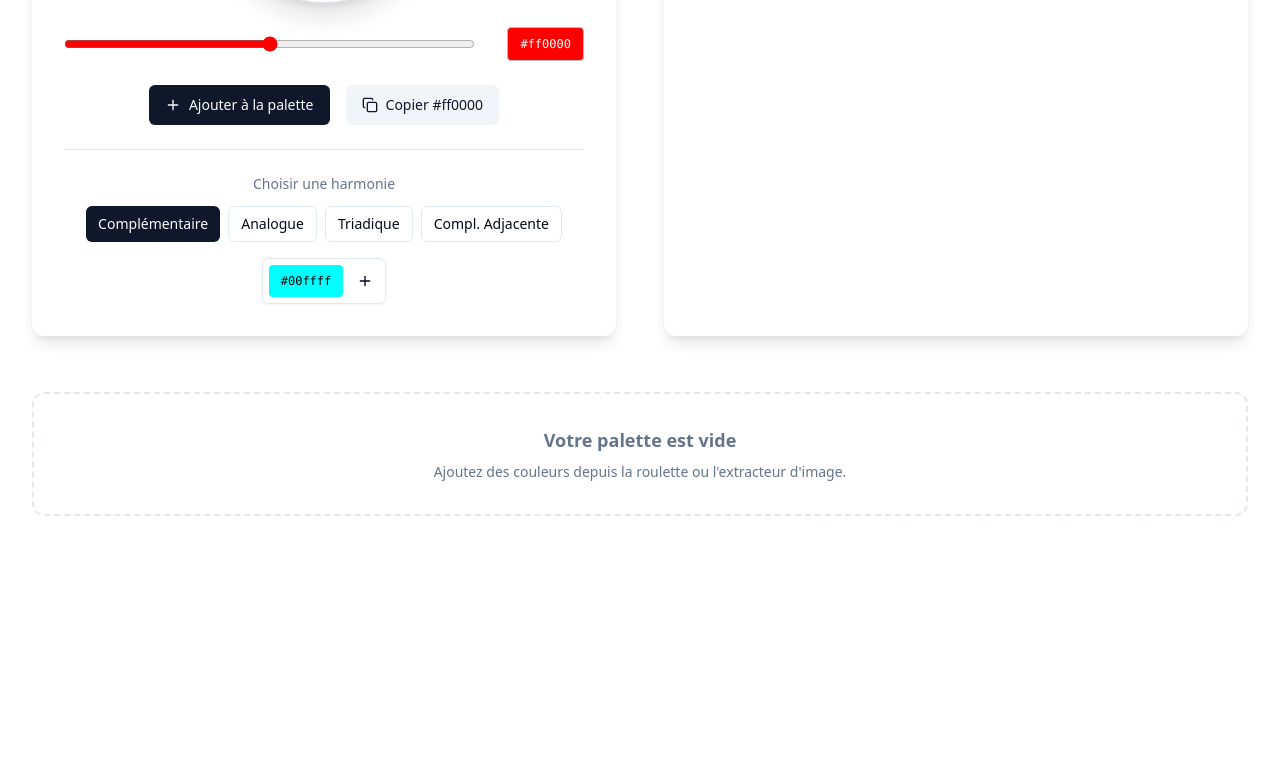
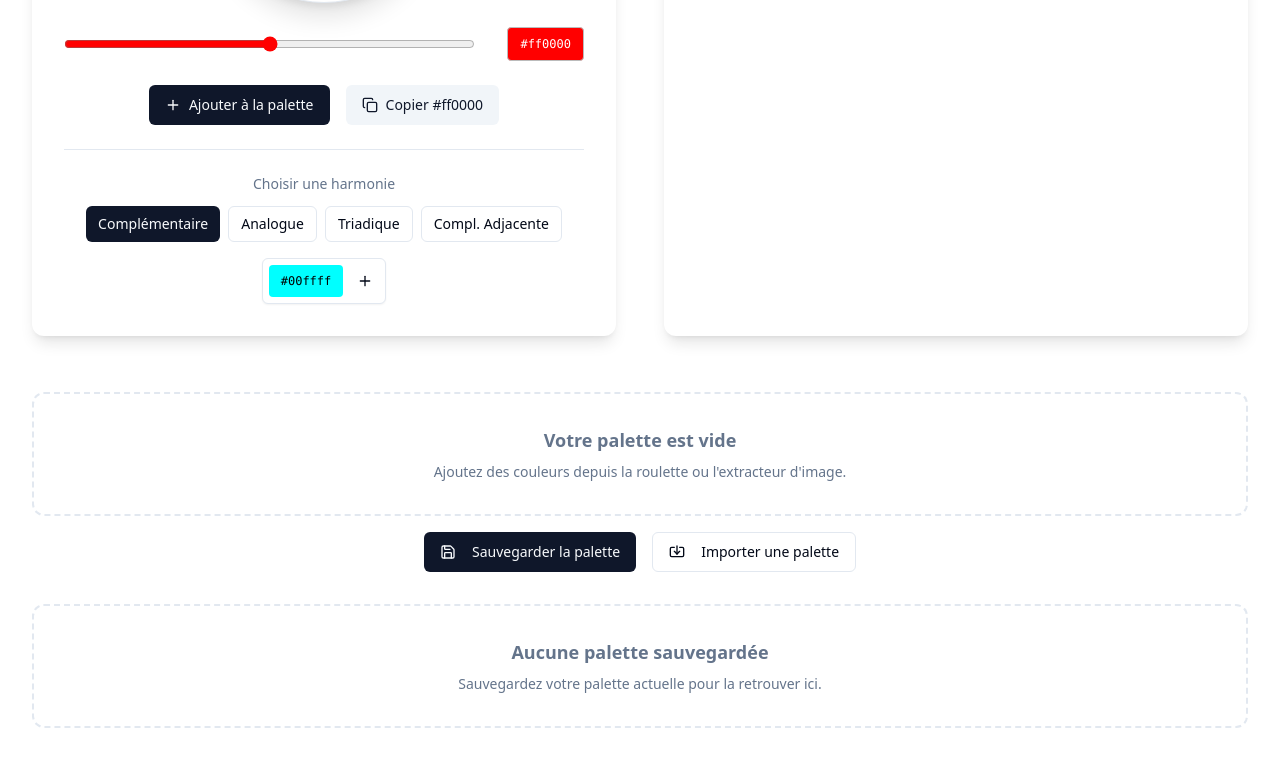
Before and after one commit to Zendaya-tech/chroma-palettes-extract, a React (Vite) app: page / in a window 1280 px wide. Shown: the part 421-1188 px from the top of the page. Before the commit the page ends 977 px from the top, so only its background shows below. Built offline with nearby package versions, Linux system fonts and the light colour scheme.

Commit message:
feat: Add palette saving and loading features
Adds functionality to save, delete, export, and import color palettes.

```diff
--- /dev/null
+++ b/src/components/SavedPalettes.tsx
@@ -0,0 +1,66 @@
+
+import React from 'react';
+import { Trash2 as TrashIcon } from 'lucide-react';
+import { Button } from '@/components/ui/button';
+
+export type SavedPalette = {
+  id: string;
+  name: string;
+  colors: string[];
+};
+
+interface SavedPalettesProps {
+  palettes: SavedPalette[];
+  onLoad: (colors: string[]) => void;
+  onDelete: (id: string) => void;
+  onExport: (palette: SavedPalette) => void;
+}
+
+export default function SavedPalettes({ palettes, onLoad, onDelete, onExport }: SavedPalettesProps) {
+  if (palettes.length === 0) {
+    return (
+      <div className="w-full text-center p-8 border-2 border-dashed rounded-xl mt-8 animate-fade-in">
+        <h2 className="text-lg font-semibold text-muted-foreground">Aucune palette sauvegardée</h2>
+        <p className="text-sm text-muted-foreground mt-2">
+          Sauvegardez votre palette actuelle pour la retrouver ici.
+        </p>
+      </div>
+    );
+  }
+
+  return (
+    <div className="w-full flex flex-col items-center mt-8 animate-fade-in">
+      <h2 className="text-xl font-bold mb-4">Mes Palettes Sauvegardées</h2>
+      <div className="w-full space-y-4">
+        {palettes.map((p) => (
+          <div key={p.id} className="bg-card p-4 rounded-xl shadow-lg border">
+            <div className="flex justify-between items-center mb-3 flex-wrap gap-2">
+              <h3 className="font-semibold">{p.name}</h3>
+              <div className="flex gap-2 items-center">
+                <Button variant="outline" size="sm" onClick={() => onExport(p)}>
+                  Exporter
+                </Button>
+                <Button variant="secondary" size="sm" onClick={() => onLoad(p.colors)}>
+                  Charger
+                </Button>
+                <Button variant="destructive" size="icon" onClick={() => onDelete(p.id)} title="Supprimer la palette">
+                  <TrashIcon size={16} />
+                </Button>
+              </div>
+            </div>
+            <div className="flex flex-wrap gap-2">
+              {p.colors.map((hex, index) => (
+                <div
+                  key={`${hex}-${index}`}
+                  className="h-8 rounded border flex-grow min-w-[50px]"
+                  style={{ backgroundColor: hex }}
+                  title={hex}
+                />
+              ))}
+            </div>
+          </div>
+        ))}
+      </div>
+    </div>
+  );
+}
--- /dev/null
+++ b/src/hooks/useLocalStorage.ts
@@ -0,0 +1,33 @@
+
+import { useState } from 'react';
+
+function useLocalStorage<T>(key: string, initialValue: T): [T, (value: T | ((val: T) => T)) => void] {
+  const [storedValue, setStoredValue] = useState<T>(() => {
+    if (typeof window === 'undefined') {
+      return initialValue;
+    }
+    try {
+      const item = window.localStorage.getItem(key);
+      return item ? JSON.parse(item) : initialValue;
+    } catch (error) {
+      console.log(error);
+      return initialValue;
+    }
+  });
+
+  const setValue = (value: T | ((val: T) => T)) => {
+    try {
+      const valueToStore = value instanceof Function ? value(storedValue) : value;
+      setStoredValue(valueToStore);
+      if (typeof window !== 'undefined') {
+        window.localStorage.setItem(key, JSON.stringify(valueToStore));
+      }
+    } catch (error) {
+      console.log(error);
+    }
+  };
+
+  return [storedValue, setValue];
+}
+
+export default useLocalStorage;
--- a/src/pages/Index.tsx
+++ b/src/pages/Index.tsx
@@ -1,12 +1,32 @@
 
-import React, { useState } from "react";
+import React, { useState, useRef } from "react";
 import RouletteChromatique from "@/components/RouletteChromatique";
 import ExtractionCouleursImage from "@/components/ExtractionCouleursImage";
 import MaPalette from "@/components/MaPalette";
 import { toast } from "@/hooks/use-toast";
+import SavedPalettes, { SavedPalette } from "@/components/SavedPalettes";
+import useLocalStorage from "@/hooks/useLocalStorage";
+import { Button } from "@/components/ui/button";
+import {
+  Dialog,
+  DialogContent,
+  DialogHeader,
+  DialogTitle,
+  DialogDescription,
+  DialogFooter,
+  DialogClose,
+} from "@/components/ui/dialog";
+import { Input } from "@/components/ui/input";
+import { Label } from "@/components/ui/label";
+import { Save as SaveIcon, Import as ImportIcon } from "lucide-react";
 
 const Index = () => {
   const [palette, setPalette] = useState<string[]>([]);
+  const [savedPalettes, setSavedPalettes] = useLocalStorage<SavedPalette[]>("saved-palettes", []);
+
+  const [isSaveDialogOpen, setIsSaveDialogOpen] = useState(false);
+  const [newPaletteName, setNewPaletteName] = useState("");
+  const fileInputRef = useRef<HTMLInputElement>(null);
 
   function addColorToPalette(hex: string) {
     setPalette((pal) => {
@@ -23,7 +43,6 @@ const Index = () => {
         return pal;
       }
       toast({ title: "Couleur ajoutée", description: hex });
-      // On ajoute au début pour voir la couleur la plus récente en premier
       return [hex, ...pal];
     });
   }
@@ -41,6 +60,95 @@ const Index = () => {
     });
   }
 
+  function handleSavePalette() {
+    if (!newPaletteName.trim()) {
+      toast({ title: "Nom requis", description: "Veuillez donner un nom à votre palette.", variant: "destructive" });
+      return;
+    }
+    if (palette.length === 0) {
+      toast({ title: "Palette vide", description: "Ajoutez des couleurs avant de sauvegarder.", variant: "destructive" });
+      setIsSaveDialogOpen(false);
+      return;
+    }
+    const newPalette: SavedPalette = {
+      id: Date.now().toString(),
+      name: newPaletteName.trim(),
+      colors: palette,
+    };
+    setSavedPalettes([...savedPalettes, newPalette]);
+    setNewPaletteName("");
+    setIsSaveDialogOpen(false);
+    toast({ title: "Palette sauvegardée", description: `La palette "${newPalette.name}" a été enregistrée.` });
+  }
+
+  function handleLoadPalette(colors: string[]) {
+    setPalette(colors);
+    toast({ title: "Palette chargée", description: "La palette a été chargée dans l'éditeur." });
+  }
+
+  function handleDeletePalette(id: string) {
+    setSavedPalettes(savedPalettes.filter((p) => p.id !== id));
+    toast({ title: "Palette supprimée", variant: 'default' });
+  }
+
+  function handleExportPalette(paletteToExport: SavedPalette) {
+    const dataStr = "data:text/json;charset=utf-8," + encodeURIComponent(JSON.stringify(paletteToExport.colors, null, 2));
+    const downloadAnchorNode = document.createElement('a');
+    downloadAnchorNode.setAttribute("href", dataStr);
+    downloadAnchorNode.setAttribute("download", `${paletteToExport.name.replace(/\s+/g, '_')}.json`);
+    document.body.appendChild(downloadAnchorNode);
+    downloadAnchorNode.click();
+    downloadAnchorNode.remove();
+    toast({ title: "Palette exportée", description: `Fichier ${paletteToExport.name}.json téléchargé.` });
+  }
+
+  const handleImportClick = () => {
+    fileInputRef.current?.click();
+  };
+
+  function handleImportPalette(event: React.ChangeEvent<HTMLInputElement>) {
+    const file = event.target.files?.[0];
+    if (!file) return;
+
+    const reader = new FileReader();
+    reader.onload = (e) => {
+      try {
+        const text = e.target?.result;
+        if (typeof text !== 'string') throw new Error("File is not a text file");
+        const colors = JSON.parse(text);
+
+        if (!Array.isArray(colors) || !colors.every(c => typeof c === 'string' && /^#([0-9a-f]{3}){1,2}$/i.test(c))) {
+          toast({
+            title: "Format de fichier invalide",
+            description: "Le fichier doit être un JSON contenant un tableau de couleurs hexadécimales.",
+            variant: "destructive",
+          });
+          return;
+        }
+
+        const paletteName = file.name.replace(/\.json$/, '');
+        const newPalette: SavedPalette = {
+          id: Date.now().toString(),
+          name: paletteName,
+          colors: colors,
+        };
+        setSavedPalettes(prev => [...prev, newPalette]);
+        toast({ title: "Palette importée", description: `La palette "${paletteName}" a été ajoutée.` });
+
+      } catch (error) {
+        toast({
+          title: "Erreur d'importation",
+          description: "Le fichier est invalide ou corrompu.",
+          variant: "destructive",
+        });
+        console.error("Import error:", error);
+      } finally {
+        if(event.target) event.target.value = '';
+      }
+    };
+    reader.readAsText(file);
+  }
+
   return (
     <div className="container mx-auto py-10 min-h-screen flex flex-col">
       <h1 className="text-3xl font-bold mb-10 text-left flex items-center gap-3">
@@ -55,6 +163,56 @@ const Index = () => {
         </div>
       </div>
       <MaPalette palette={palette} onRemove={removeColorFromPalette} onCopy={handleCopy} />
+
+      <div className="flex gap-4 mt-4 justify-center">
+        <Button onClick={() => palette.length > 0 ? setIsSaveDialogOpen(true) : toast({ title: "Palette vide", description: "Ajoutez des couleurs avant de sauvegarder.", variant: "destructive" })}>
+            <SaveIcon className="mr-2 h-4 w-4" /> Sauvegarder la palette
+        </Button>
+        <Button variant="outline" onClick={handleImportClick}>
+            <ImportIcon className="mr-2 h-4 w-4" /> Importer une palette
+        </Button>
+        <input
+            type="file"
+            ref={fileInputRef}
+            onChange={handleImportPalette}
+            className="hidden"
+            accept="application/json"
+        />
+      </div>
+
+      <SavedPalettes palettes={savedPalettes} onLoad={handleLoadPalette} onDelete={handleDeletePalette} onExport={handleExportPalette} />
+
+      <Dialog open={isSaveDialogOpen} onOpenChange={setIsSaveDialogOpen}>
+        <DialogContent className="sm:max-w-[425px]">
+          <DialogHeader>
+            <DialogTitle>Sauvegarder la palette</DialogTitle>
+            <DialogDescription>
+              Donnez un nom à votre palette actuelle pour la sauvegarder.
+            </DialogDescription>
+          </DialogHeader>
+          <div className="grid gap-4 py-4">
+            <div className="grid grid-cols-4 items-center gap-4">
+              <Label htmlFor="name" className="text-right">
+                Nom
+              </Label>
+              <Input
+                id="name"
+                value={newPaletteName}
+                onChange={(e) => setNewPaletteName(e.target.value)}
+                className="col-span-3"
+                placeholder="Ex: Coucher de soleil"
+                onKeyDown={(e) => e.key === 'Enter' && handleSavePalette()}
+              />
+            </div>
+          </div>
+          <DialogFooter>
+            <DialogClose asChild>
+              <Button type="button" variant="outline">Annuler</Button>
+            </DialogClose>
+            <Button type="submit" onClick={handleSavePalette}>Sauvegarder</Button>
+          </DialogFooter>
+        </DialogContent>
+      </Dialog>
     </div>
   );
 };
```
